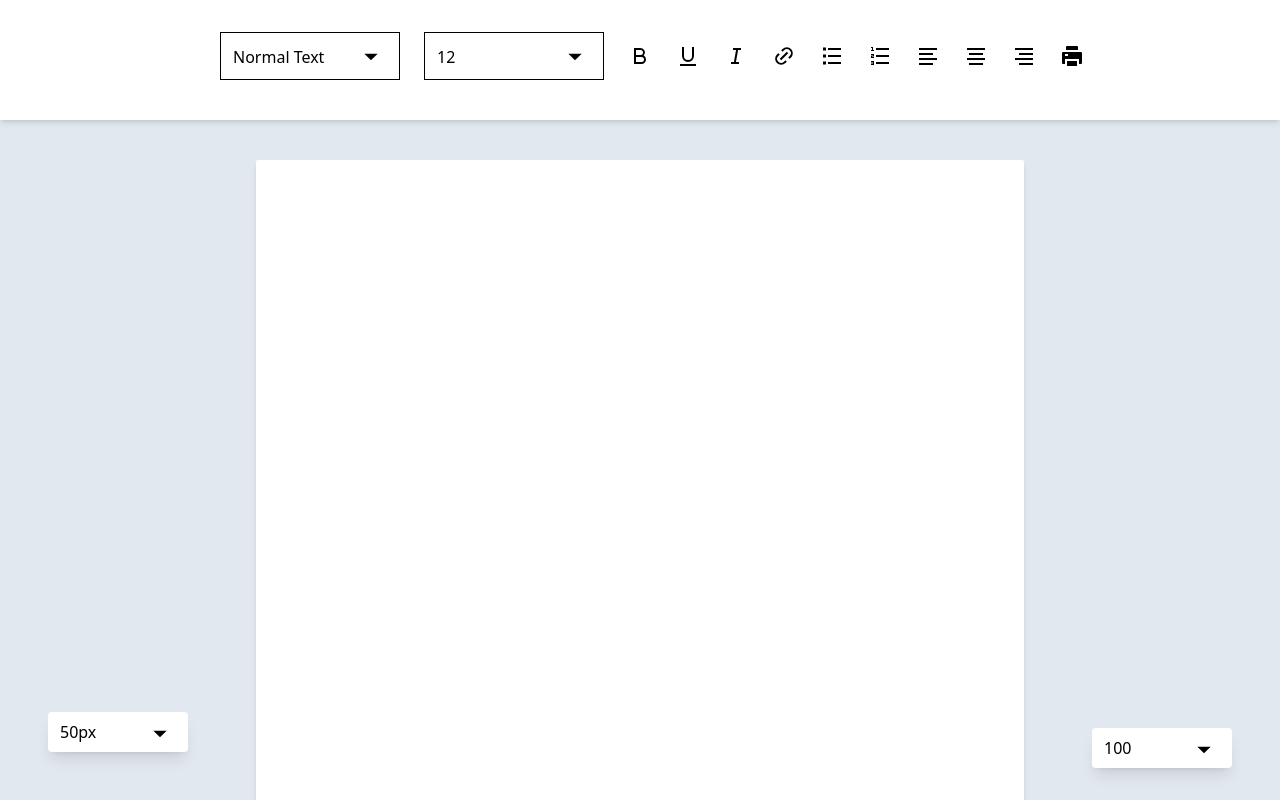
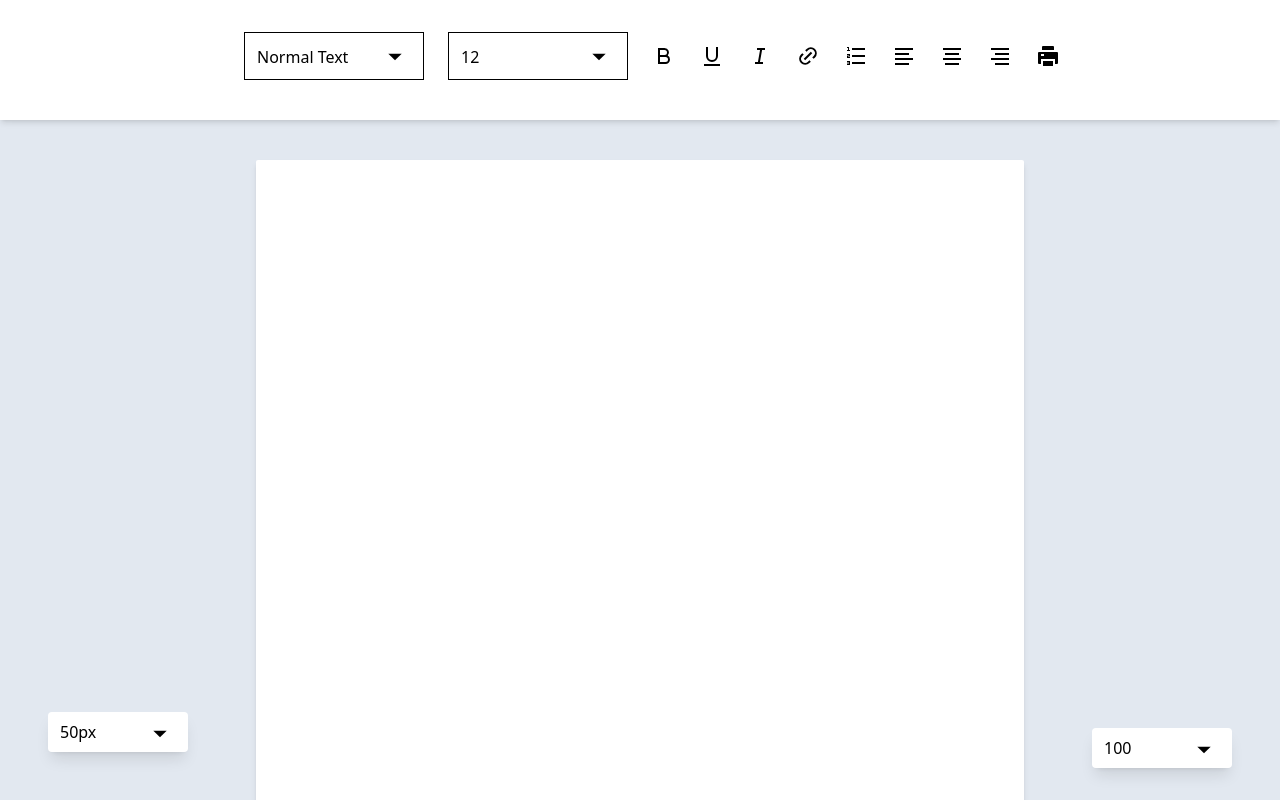
Before and after one commit to George-F-Ramzi/Documently, a React (Vite) app: page / in a window 1280 px wide. Built offline with nearby package versions, Linux system fonts and the light colour scheme.

Commit message:
Publising

```diff
--- a/src/Components/Actions.tsx
+++ b/src/Components/Actions.tsx
@@ -100,21 +100,6 @@ export function OrderdListCommand() {
   }
 }
 
-export function UnOrderdListCommand() {
-  if (selectObj) {
-    const range = selectObj.getRangeAt(0);
-    const el = document.createElement("ol") as HTMLElement;
-    const li = document.createElement("li") as HTMLElement;
-    el.appendChild(li);
-    li.appendChild(range.extractContents());
-    el.style.listStyleType = "square";
-    el.style.listStylePosition = "inside";
-    if ((el.innerHTML.toString().length as number) != 0) {
-      range.insertNode(el);
-    }
-  }
-}
-
 export function RightAlignCommand() {
   if (selectObj) {
     const el = document.createElement("div") as HTMLElement;
--- a/src/Components/NavBar.tsx
+++ b/src/Components/NavBar.tsx
@@ -8,7 +8,6 @@ import {
   RiArrowDropDownFill,
   RiUnderline,
   RiItalic,
-  RiListCheck,
   RiListOrdered,
   RiPrinterFill,
 } from "react-icons/ri";
@@ -23,7 +22,6 @@ import {
   RightAlignCommand,
   SizeCommand,
   UnderlineCommand,
-  UnOrderdListCommand,
 } from "./Actions";
 import LinkPopup from "./LinkPopup";
 
@@ -135,13 +133,6 @@ function NavBar() {
                 setLinking(true);
               }}
             />
-            <RiListCheck
-              onMouseDown={() => {
-                UnOrderdListCommand();
-              }}
-              size={"24px"}
-              className="ml-[24px] cursor-pointer"
-            />
             <RiListOrdered
               onMouseDown={() => {
                 OrderdListCommand();
```
